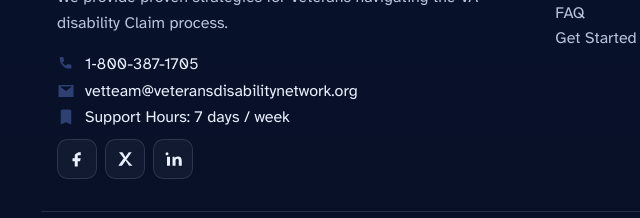
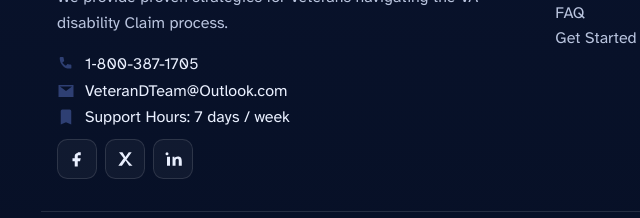
Before and after one commit to GittyDaniel/Veteran-Disability-Network, an Astro site: page / in a window 1280 px wide. Shown: the part 4888-5106 px from the top of the page, 7-647 px from the left. Built offline with nearby package versions, Linux system fonts and the light colour scheme; Astro itself is replaced by a stand-in of ours.

Commit message:
Update email on the website footer

```diff
--- a/src/components/SiteFooter.astro
+++ b/src/components/SiteFooter.astro
@@ -47,7 +47,7 @@ const year = new Date().getFullYear();
         </li>
         <li>
           <svg class="icon" viewBox="0 0 24 24" aria-hidden="true"><path fill="currentColor" d="M2 4h20v16H2zM4 6l8 6 8-6"/></svg>
-          <a href="mailto:vetteam@veteransdisabilitynetwork.org">vetteam@veteransdisabilitynetwork.org</a>
+          <a href="mailto:VeteranDTeam@Outlook.com">VeteranDTeam@Outlook.com</a>
         </li>
         <li>
           <svg class="icon" viewBox="0 0 24 24" aria-hidden="true"><path fill="currentColor" d="M7 2h10a2 2 0 0 1 2 2v18l-7-3-7 3V4a2 2 0 0 1 2-2Z"/></svg>
```
